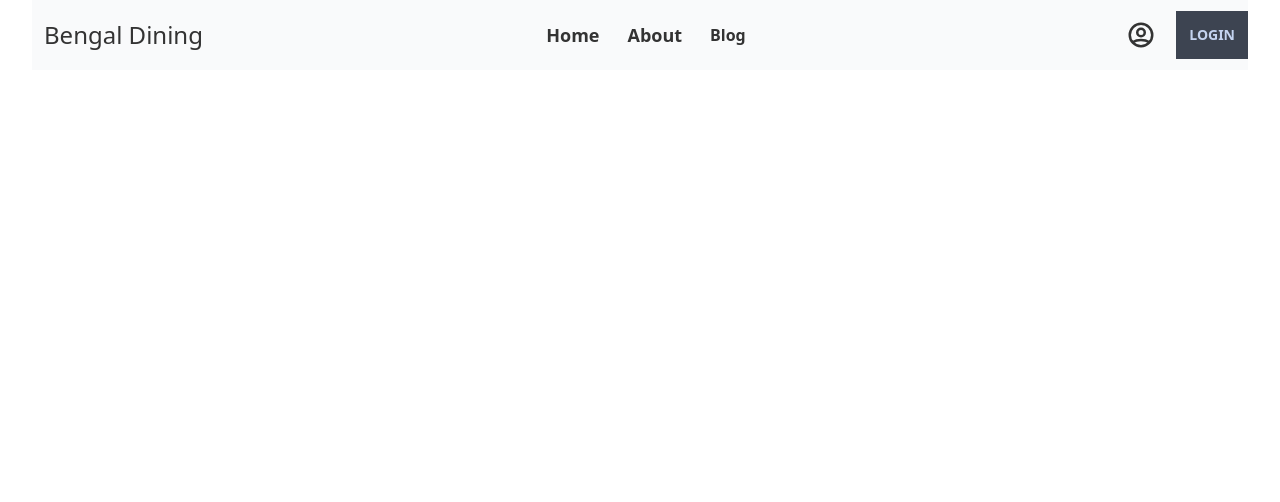
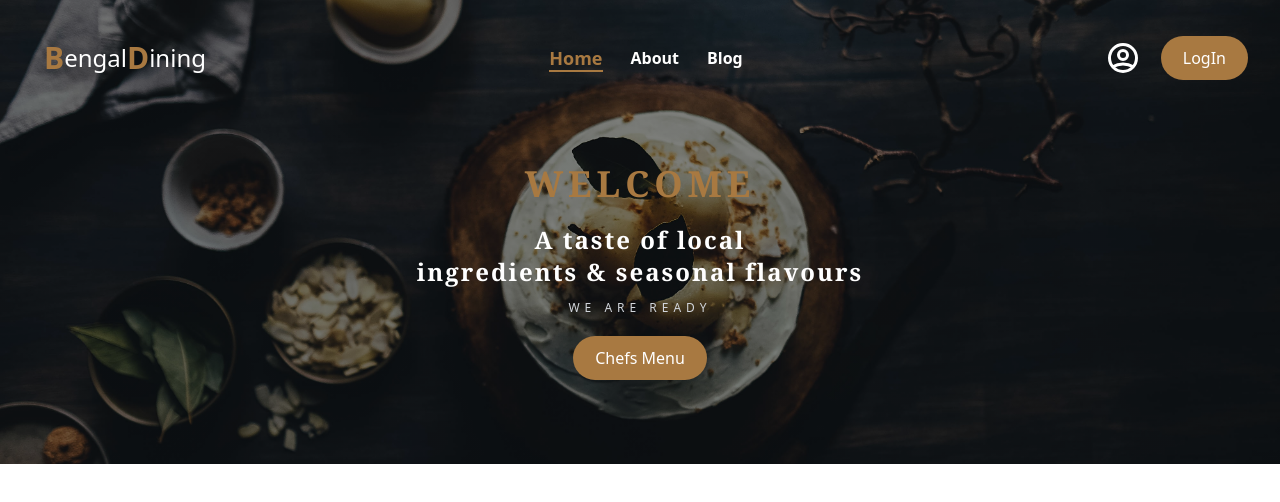
Before and after one commit to foysalahmedmin/Bengal_Dining, a React (Vite) app: page / in a window 1280 px wide. Shown: the top 502 px of the page. Built offline with nearby package versions, Linux system fonts and the light colour scheme.

Commit message:
home banner style complete

```diff
--- /dev/null
+++ b/src/components/Pages/Blog/Blog.jsx
@@ -0,0 +1,11 @@
+import React from 'react';
+
+const Blog = () => {
+    return (
+        <div>
+
+        </div>
+    );
+};
+
+export default Blog;
--- a/src/components/Pages/Home/Home.jsx
+++ b/src/components/Pages/Home/Home.jsx
@@ -1,10 +1,11 @@
 import React from 'react';
+import Home_Banner from './Home_Banner';
 
 const Home = () => {
     return (
-        <div>
-
-        </div>
+        <>
+            <Home_Banner />
+        </>
     );
 };
 
--- a/src/components/Pages/Home/Home_Banner.jsx
+++ b/src/components/Pages/Home/Home_Banner.jsx
@@ -1,10 +1,24 @@
 import React from 'react';
 
 const Home_Banner = () => {
+    const bannerStyle = {
+        backgroundImage: "linear-gradient(to bottom, rgb(0 0 0 / 48%), rgb(0 0 0 / 48%)), url(/images/home_banner_bg.jpg)",
+        // backgroundImage: "url(/images/home_banner_bg.jpg)",
+        backgroundPosition: "center",
+        backgroundRepeat: "no-repeat",
+        backgroundSize: "cover"
+    }
     return (
-        <div>
-
-        </div>
+        <section style={bannerStyle} className='pt-[5rem]'>
+            <div className="container h-96 flex justify-center items-center text-center text-white">
+                <div>
+                    <h1 className='mb-5 font-bold text-4xl font-serif text-primary uppercase tracking-[5px]'>Welcome</h1>
+                    <h3 className='mb-3 tracking-[2px] font-semibold text-2xl font-serif'>A taste of local <br /> ingredients & seasonal flavours</h3>
+                    <p className='mb-5 text-xs text-gray-300 tracking-[5px]'>WE ARE READY</p>
+                    <button className='primary-btn'>Chefs Menu</button>
+                </div>
+            </div>
+        </section>
     );
 };
 
--- a/src/components/Pages/shared/Header/Header.jsx
+++ b/src/components/Pages/shared/Header/Header.jsx
@@ -6,23 +6,23 @@ import { HiMenuAlt1, HiOutlineUserCircle, HiX } from "react-icons/hi";
 const Header = () => {
     const [menuActive, setMenuActive] = useState(false)
     return (
-        <header>
+        <header className='fixed top-5 w-full text-white'>
             <div className="container">
-                <nav className='flex justify-between items-center py-2 bg-gray-50 relative'>
+                <nav className='flex justify-between items-center py-2'>
                     {
                         menuActive ? <button onClick={() => setMenuActive(false)} className='text-3xl md:hidden'><HiX /></button> : <button onClick={() => setMenuActive(true)} className='text-3xl md:hidden'><HiMenuAlt1 /></button>
                     }
                     <div className='md:w-1/3 ml-3 mr-auto'>
-                        <h1 className='text-2xl flex items-center'>Bengal Dining</h1>
+                        <h1 className='text-2xl flex items-center'><span className='text-3xl font-black text-primary'>B</span>engal <span className='text-3xl font-black text-primary'>D</span>ining</h1>
                     </div>
                     <ul className={`absolute right-0 top-[4.79rem] p-3 min-h-[calc(100vh-9rem)] md:w-1/3 md:min-h-[auto] leading-10 md:leading-3 rounded-md md:static md:flex justify-center items-center gap-7 transition-[left] ${menuActive ? 'left-0' : 'left-[-100%]'}`}>
                         <li className='font-semibold'><ActiveLink to={"/"}>Home</ActiveLink></li>
-                        <li className='font-semibold'><ActiveLink to={'#about'}>About</ActiveLink></li>
-                        <li className='font-semibold'><ActiveLink to={'/career'}>Blog</ActiveLink></li>
+                        <li className='font-semibold'><a href='#about'>About</a></li>
+                        <li className='font-semibold'><ActiveLink to={'/blog'}>Blog</ActiveLink></li>
                     </ul>
                     <div className='flex justify-end items-center gap-5 md:w-1/3'>
-                        <h3 className=' py-3'><HiOutlineUserCircle className='text-3xl' /></h3>
-                        <Link to='/loginRegister/login'><button className='btn py-2 px-3 rounded-none'>LogIn</button></Link>
+                        <h3 className=' py-3'><HiOutlineUserCircle className='text-4xl' /></h3>
+                        <Link to='/login'><button className='primary-btn'>LogIn</button></Link>
                     </div>
                 </nav>
             </div>
--- a/src/index.css
+++ b/src/index.css
@@ -6,4 +6,7 @@
     .container {
         @apply mx-auto px-[2.5%]
     }
+    .primary-btn{
+        @apply bg-primary px-5 py-2 border-2 border-transparent rounded-full hover:border-primary hover:bg-transparent hover:text-primary
+    }
 }
--- a/src/providers/ActiveLink.jsx
+++ b/src/providers/ActiveLink.jsx
@@ -6,7 +6,7 @@ const ActiveLink = ({to, children}) => {
         <NavLink
             to={to}
             className={({ isActive}) =>
-                isActive? "text-lg font-bold" : ""
+                isActive? "text-lg text-primary font-semibold border-b-2 border-primary" : ""
             }
         >
             {children}
--- a/src/routes/Routes.jsx
+++ b/src/routes/Routes.jsx
@@ -5,6 +5,7 @@ import Home from '../components/Pages/Home/Home';
 import LogIn from '../components/Pages/LogIn/LogIn';
 import Register from '../components/Pages/Register/Register';
 import Chef from '../components/Pages/Chef/Chef';
+import Blog from '../components/Pages/Blog/Blog';
 
 const router = createBrowserRouter([
   {
@@ -28,6 +29,10 @@ const router = createBrowserRouter([
       {
         path: "/register",
         element: <Register />
+      },
+      {
+        path: "/blog",
+        element: <Blog />
       }
     ]
   },
--- a/tailwind.config.js
+++ b/tailwind.config.js
@@ -16,11 +16,7 @@ export default {
 
           "secondary": "#F000B8",
 
-          "accent": "#37CDBE",
-
-          "neutral": "#3D4451",
-
-          "base-100": "#FFFFFF",
+          "primary-opacity": "#a8794178",
 
           "info": "#3ABFF8",
 
```
Also changed, not shown: public/images/home_banner_bg.jpg (added).
